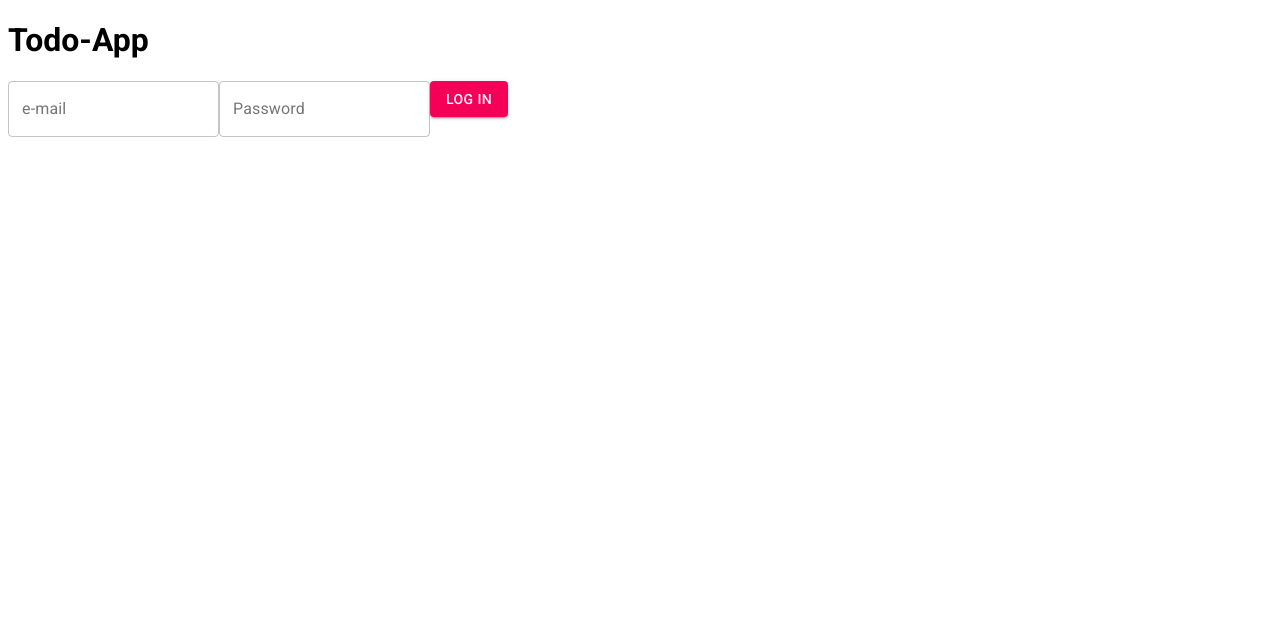
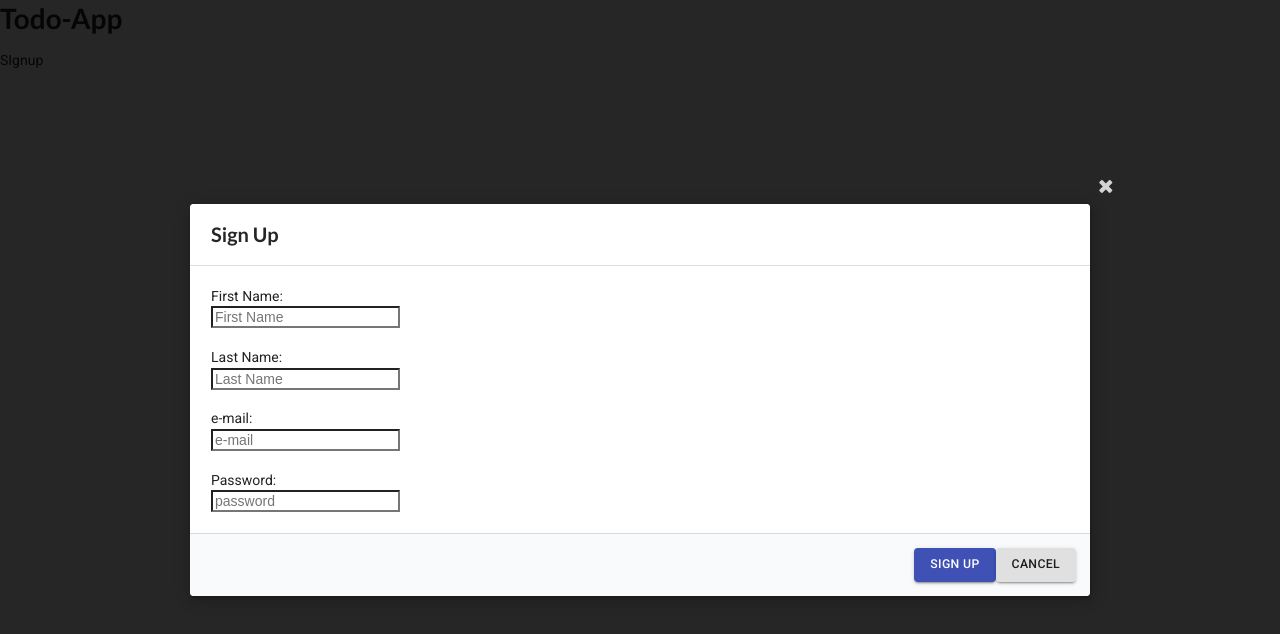
Before and after one commit to trajkovskiivan/Todo-App, a React app in the folder client/: page /signup in a window 1280 px wide. Built offline with nearby package versions, Linux system fonts and the light colour scheme.

Commit message:
all operations completed, but has no clean UI

```diff
--- a/client/public/index.html
+++ b/client/public/index.html
@@ -14,6 +14,7 @@
     -->
   <link rel="manifest" href="%PUBLIC_URL%/manifest.json" />
   <link rel="stylesheet" href="https://fonts.googleapis.com/css?family=Roboto:300,400,500,700&display=swap" />
+  <link rel="stylesheet" href="https://cdnjs.cloudflare.com/ajax/libs/semantic-ui/2.4.1/semantic.min.css">
   <!--
       Notice the use of %PUBLIC_URL% in the tags above.
       It will be replaced with the URL of the `public` folder during the build.
@@ -29,7 +30,7 @@
 <body>
   <noscript>You need to enable JavaScript to run this app.</noscript>
   <div id="root"></div>
-  <div id="modal"></div>
+  <div id="signUpModal"></div>
   <!--
       This HTML file is a template.
       If you open it directly in the browser, you will see an empty page.
--- a/client/src/actions/index.js
+++ b/client/src/actions/index.js
@@ -13,20 +13,38 @@ import history from '../history';
 export const logIn = (email, password) => async dispatch => {
   const response = await todos.post('/auth/get', {email: email, password: password})
   // console.log(response)
-  // console.log(response.data)
-  if (response.data === null) {
+  console.log(response)
+  if (!response.data) {
     console.log(`The data is null`);
   } else {
     localStorage.setItem('email', response.data.email.toString());
     dispatch({type: LOG_IN, payload: response.data})
   }
 };
-export const logOut = (userId) => {
+export const logOut = () => {
   localStorage.clear();
   return {
     type: LOG_OUT
   };
 };
+
+
+export const createUser = (firstName, lastName, email, password) => async dispatch => {
+  const response = await todos.post('/auth/create', {firstName, lastName, email, password});
+  if (response.data.status === true) {
+    console.log(`User was created!!!`);
+    history.push('/')
+  };
+};
+export const deleteUser = (email, password) => async dispatch => {
+  const response = await todos.delete(`/auth/delete/${email}/${password}`);
+  if (response.data.status) {
+    localStorage.clear();
+    console.log('User was deleted!!!')
+    window.location.reload();
+  }
+}
+
 
 
 
--- a/client/src/actions/types.js
+++ b/client/src/actions/types.js
@@ -1,4 +1,7 @@
+
 export const FETCH_USER = "FETCH_USER";
+export const CREATE_USER = "CREATE_USER";
+export const DELETE_USER = "DELETE_USER";
 export const DELETE_TODO = "DELETE_TODO";
 export const POST_TODO = "POST_TODO";
 export const LOG_IN = "LOG_IN";
--- a/client/src/components/App.js
+++ b/client/src/components/App.js
@@ -1,19 +1,26 @@
 import React from 'react';
 import {connect} from 'react-redux';
+import {Router, Route} from 'react-router-dom';
 
 import {fetchUser} from '../actions/index';
 
+import history from '../history';
+
+import Auth from './auth/Auth';
 import UserShow from './todos/UserShow';
+import SignUp from './auth/SignUp';
 // eslint-disable-next-line
 import Button from '@material-ui/core/Button';
-import './App.css'
+import './App.css';
 
-import Auth from './auth/Auth'
+
 
 
 
 class App extends React.Component {
-
+  state = {
+    year: 2001
+  }
 
   renderApp = () => {
     if (this.props.auth.isLoggedIn === true) {
@@ -24,8 +31,13 @@ class App extends React.Component {
   render() {
     return (
       <div>
-        <h1>Todo-App</h1>
-        <Auth />
+        <Router history={history}>
+          <h1>Todo-App</h1>
+          <Route path='/' exact component={Auth} />
+          {/* <Route path='/loggedin' component={Auth} />
+          <Route path='/loggedin' component={UserShow} /> */}
+          <Route path='/signup' exact component={SignUp} date={this.state.year} />
+        </Router>
         {this.renderApp()}
       </div>
     );
--- /dev/null
+++ b/client/src/components/Modal.js
@@ -0,0 +1,34 @@
+import React from 'react';
+import ReactDOM from 'react-dom';
+
+const Modal = (props) => {
+
+  return ReactDOM.createPortal(
+    <div
+      // onDismiss is a prop from the parent component
+      onClick={props.onDismiss}
+      className='ui dimmer modals visible active'
+    >
+      <div
+        // e.stopPropagation() stop the onClick event from the upper element to bubble downt to the elements
+        onClick={(e) => e.stopPropagation()}
+        className='ui standard modal visible active'
+      >
+
+        <i onClick={props.onDismiss} className='close icon'></i>
+        <div className='header'>{props.title}</div>
+        <div className='content'>
+          {props.content}
+        </div>
+        <div className='actions'>
+          {props.actions}
+        </div>
+      </div>
+
+    </div>,
+    document.querySelector("#signUpModal")
+  )
+
+}
+
+export default Modal;
--- a/client/src/components/auth/Auth.js
+++ b/client/src/components/auth/Auth.js
@@ -64,6 +64,8 @@ class Auth extends Component {
             onChange={(e) => this.handleInput(e)}
           />
           <Button variant='contained' color='secondary' onClick={() => this.handlePost()}>Log In</Button>
+          <p>Don't have an account? <a href="/signup">Sign Up</a></p>
+
         </React.Fragment >
       )
     }
--- /dev/null
+++ b/client/src/components/auth/SignUp.js
@@ -0,0 +1,86 @@
+import React from 'react';
+import Modal from '../Modal';
+import {Link} from 'react-router-dom';
+import history from '../../history';
+
+import {createUser} from '../../actions'
+
+
+import Button from '@material-ui/core/Button';
+import {connect} from 'react-redux';
+
+
+
+class SignUp extends React.Component {
+  constructor(props) {
+    super(props);
+    this.state = {
+      firstName: '',
+      lastName: '',
+      email: '',
+      password: ''
+    };
+  }
+
+  handleInput = (event) => {
+    event.preventDefault();
+    this.setState({
+      [event.target.name]: event.target.value
+    })
+  }
+
+
+  renderActions = () => {
+    const {firstName, lastName, email, password} = this.state
+    return (
+      <React.Fragment>
+        <Link to='/'>
+          <Button variant='contained' color='primary' onClick={() => this.props.createUser(firstName, lastName, email, password)}>Sign Up</Button>
+        </Link>
+
+        <Link to='/'>
+          <Button variant='contained' color='default'  >Cancel</Button>
+        </Link>
+      </React.Fragment >
+    )
+  };
+  renderContent() {
+    console.log(this.state)
+    return (
+      <div >
+        <form>
+          <label htmlFor="firstName">First Name:</label> <br />
+          <input name="firstName" type='text' placeholder='First Name' autoComplete="off" value={this.state.firstName} onChange={(e) => this.handleInput(e)} />
+          <br />
+          <br />
+          <label htmlFor="lastName">Last Name:</label> <br />
+          <input type='text' name="lastName" placeholder="Last Name" autoComplete="off" value={this.state.lastName} onChange={(e) => this.handleInput(e)} />
+          <br />
+          <br />
+          <label htmlFor="email">e-mail:</label> <br />
+          <input type='email' name='email' placeholder="e-mail" autoComplete="off" value={this.state.email} onChange={(e) => this.handleInput(e)} />
+          <br />
+          <br />
+          <label htmlFor="password">Password:</label> <br />
+          <input type='password' name='password' placeholder="password" value={this.state.password} onChange={(e) => this.handleInput(e)} />
+        </form>
+      </div >
+    )
+  }
+  render() {
+    return (
+      <div>
+        SIgnup
+        <Modal
+          title='Sign Up'
+          content={this.renderContent()}
+          actions={this.renderActions()}
+          onDismiss={() => history.push('/')}
+        />
+      </div>
+    );
+  }
+
+}
+
+export default connect(null, {createUser})(SignUp);
--- /dev/null
+++ b/client/src/components/todos/DeleteUser.js
@@ -0,0 +1,63 @@
+import React, {Component} from 'react';
+
+
+import Button from '@material-ui/core/Button';
+import {connect} from 'react-redux';
+
+
+class DeleteUser extends Component {
+  constructor(props) {
+    super(props);
+    this.state = {
+      password: ''
+    };
+  }
+  handleInput = (event) => {
+    event.preventDefault();
+    this.setState({
+      [event.target.name]: event.target.value
+    })
+  }
+  renderActions = () => {
+    return (
+      <React.Fragment>
+
+        <Button variant='contained' color='secondary' onClick={() => this.props.deleteUser(this.props.user.email, this.state.password)}>Delete Account</Button>
+        <Button variant='contained' color='default' onClick={() => this.props.changeVisibility()} >Cancel</Button>
+
+      </React.Fragment >
+    )
+  };
+
+  renderContent() {
+    console.log(this.state)
+    console.log(this.props)
+    return (
+      <div >
+        <h4>Sorry to see you go {this.props.user.firstName}</h4>
+        <label htmlFor="password">Please enter your password:</label>
+        <br />
+        <input type='password' name='password' placeholder={`password for ${this.props.user.email}`} value={this.state.password} onChange={(e) => this.handleInput(e)} />
+
+      </div >
+    )
+  }
+
+
+
+
+  render() {
+    console.log(this.state)
+    return (
+      <div>
+        {this.renderContent()}
+        {this.renderActions()}
+      </div>
+    );
+  }
+
+
+
+}
+
+export default connect(null)(DeleteUser);
--- a/client/src/components/todos/TodoInput.js
+++ b/client/src/components/todos/TodoInput.js
@@ -63,7 +63,7 @@ class TodoInput extends Component {
           <br />
           <br />
           {/* <Button type="submit" variant='contained' color='primary' >Add Todo</Button> */}
-          <Button variant='contained' color='primary' onClick={() => this.handlePost()} >Click Me</Button>
+          <Button variant='contained' color='primary' onClick={() => this.handlePost()} >Add Todo</Button>
         </form>
       </div>
     );
--- a/client/src/components/todos/UserShow.js
+++ b/client/src/components/todos/UserShow.js
@@ -1,27 +1,57 @@
 import React, {Component} from 'react';
 import {connect} from 'react-redux';
 
-import {fetchUser} from '../../actions'
+import {fetchUser, deleteUser} from '../../actions';
+
 
 
 import TodoList from './TodoList';
 import TodoInput from './TodoInput';
+import DeleteUser from './DeleteUser';
 
-
+const style = {
+  color: "blue", textDecoration: "underline", cursor: "pointer"
+}
 
 
 class UserShow extends Component {
+  constructor(props) {
+    super(props);
+    this.state = {
+      deleteIsClicked: false
+    }
+  }
+
+  changeVisibility = () => {
+    this.setState({
+      deleteIsClicked: !this.state.deleteIsClicked
+    })
+  }
+  renderDeleteOpthion = () => {
+    if (this.state.deleteIsClicked === false) {
+      return <p>Don't like this app? <span style={style} onClick={() => this.changeVisibility()}>Delete your account</span></p>
+    } else if (this.state.deleteIsClicked === true) {
+      return (
+        <div>
+          <h3 style={style} onClick={this.changeVisibility}>X</h3>
+          <DeleteUser user={this.props.user} changeVisibility={this.changeVisibility} deleteUser={this.props.deleteUser} />
+        </div>
+      )
+    }
+
+  }
 
 
   componentDidMount() {
     this.props.fetchUser();
-
   }
 
   render() {
+    console.log(this.state.deleteIsClicked)
     return (
       <div >
         <h4>Wellcome {this.props.user.firstName}</h4>
+        {this.renderDeleteOpthion()}
         <TodoInput />
         <TodoList />
       </div>
@@ -36,4 +66,4 @@ const mapStateToProps = (state) => {
   }
 }
 
-export default connect(mapStateToProps, {fetchUser})(UserShow);
+export default connect(mapStateToProps, {fetchUser, deleteUser})(UserShow);
--- a/server/app.js
+++ b/server/app.js
@@ -90,7 +90,7 @@ app.post('/auth/get', (req, res) => {
 });
 // create user
 app.post('/auth/create', (req, res) => {
-  // console.log(req.body);
+  console.log(req.body);
   const {email} = req.body;
   // res.send(req.body)
   User.findOne({email: email}).then(record => {
--- a/server/routes/auth.router.js
+++ b/server/routes/auth.router.js
@@ -7,6 +7,6 @@ const router = express.Router();
 
 router.post('/get', authController.auth_index);
 router.post('/create', authController.auth_create);
-router.delete('/delete', authController.auth_delete);
+router.delete('/delete/:email/:password', authController.auth_delete);
 
 module.exports = router;
```
Also changed, not shown: server/controllers/auth.controller.js (+3 -4 lines), client/public/signUpModal.html (renamed from client/public/modal.html), 1 other file.
